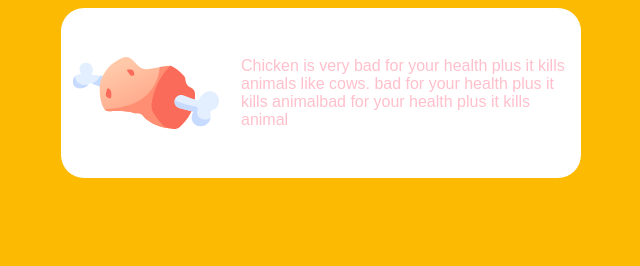
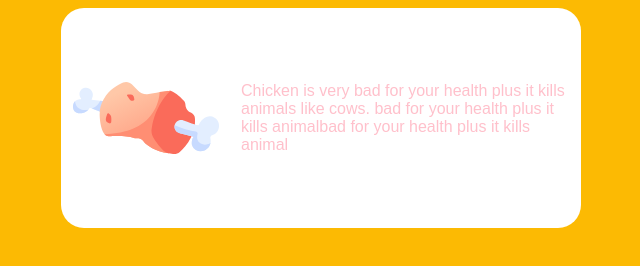
Before and after one commit to chadludo/Git-101, a plain HTML site: page index.html in a window 1280 px wide. Shown: the whole page, without its empty margins (319-959 px from the left). Drawn offline with Linux system fonts and the light colour scheme.

Commit message:
clean de la page

```diff
--- a/index.html
+++ b/index.html
@@ -11,18 +11,27 @@
 		.container {
 			margin: auto;
 			width: 500px;
-			display: flex;
-			flex-direction: center;
-			align-items: center;
+			height: 200px;
+			padding: 10px;
+			position: relative;
 			color: pink;
 			background-color: white;
 			border-radius: 23px;
 			padding: 10px;
+			display: flex;
+			justify-content: center;
+			align-items: center;
 }
 
-		img {
+		.info {
+			display: flex;
+			justify-content: center;
+			align-items: center;
+
+		}
+		.info img {
+			width: 150px;
 			height: 150px;
-			width: 150px;
 			margin-right: 20px;
 		}
 
@@ -30,8 +39,9 @@
 </head>
 <body>
 	<div class="container">
-		<img src="Food.svg" />
+		<div class="info"><img src="Food.svg" />
 		<p>Chicken is very bad for your health plus it kills animals like cows. bad for your health plus it kills animalbad for your health plus it kills animal</p>
+		</div>
 	</div>
 </body>
 </html>
```
